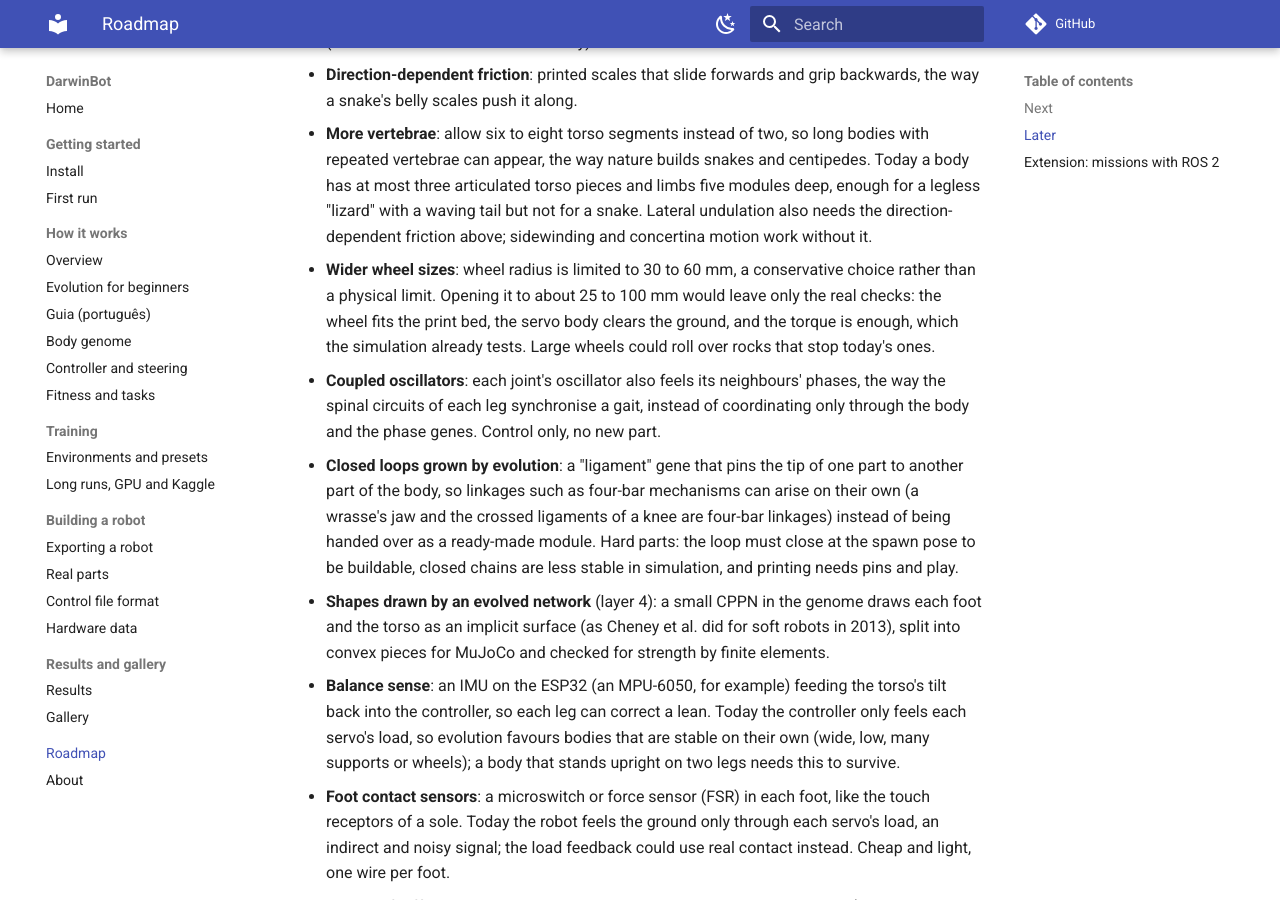
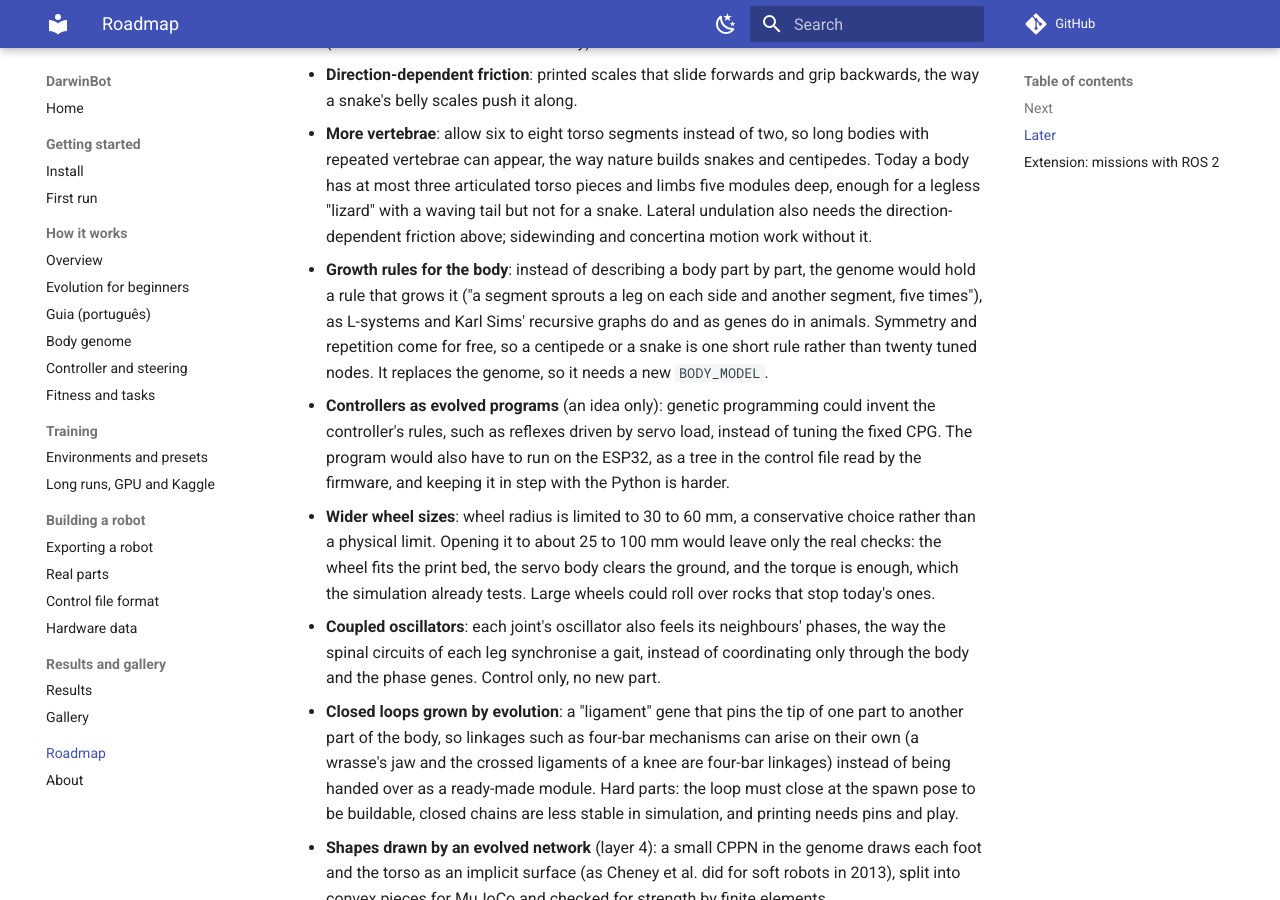
Before and after one commit to mpena2099/darwinbot, an MkDocs documentation site: the page built from docs/roadmap.md, in a window 1280 px wide and 900 px high, scrolled down 1771 px. Built offline with MkDocs 1.6.1 and Material for MkDocs 9.7.7, drawn with Linux system fonts in a browser that asks for light colours; comment, search, counter and statistics services are not loaded.

Commit message:
Roadmap: growth rules for the body, evolved controller programs

```diff
--- a/docs/roadmap.md
+++ b/docs/roadmap.md
@@ -76,6 +76,17 @@
   limbs five modules deep, enough for a legless "lizard" with a waving tail but
   not for a snake. Lateral undulation also needs the direction-dependent
   friction above; sidewinding and concertina motion work without it.
+- **Growth rules for the body**: instead of describing a body part by part,
+  the genome would hold a rule that grows it ("a segment sprouts a leg on each
+  side and another segment, five times"), as L-systems and Karl Sims'
+  recursive graphs do and as genes do in animals. Symmetry and repetition come
+  for free, so a centipede or a snake is one short rule rather than twenty
+  tuned nodes. It replaces the genome, so it needs a new `BODY_MODEL`.
+- **Controllers as evolved programs** (an idea only): genetic programming
+  could invent the controller's rules, such as reflexes driven by servo load,
+  instead of tuning the fixed CPG. The program would also have to run on the
+  ESP32, as a tree in the control file read by the firmware, and keeping it in
+  step with the Python is harder.
 - **Wider wheel sizes**: wheel radius is limited to 30 to 60 mm, a
   conservative choice rather than a physical limit. Opening it to about 25 to
   100 mm would leave only the real checks: the wheel fits the print bed, the
```
